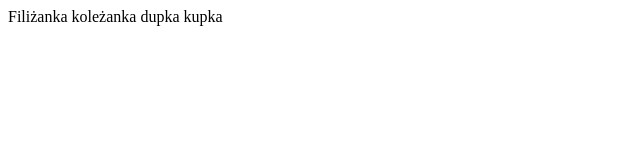
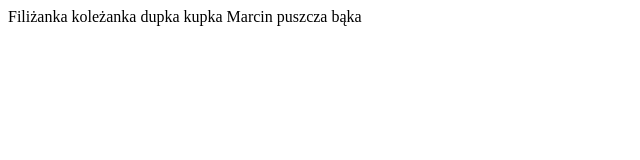
Before and after one commit to tomaszlubkowski/jakchcesz, a plain HTML site: page index.html in a window 1280 px wide. Shown: the whole page, without its empty margins (0-640 px from the left). Drawn offline with Linux system fonts and the light colour scheme.

Commit message:
Marcin puszcza bąka

```diff
--- a/index.html
+++ b/index.html
@@ -7,5 +7,7 @@
 <body>
 Filiżanka koleżanka
 dupka kupka
+
+Marcin puszcza bąka
 </body>
 </html>
```
